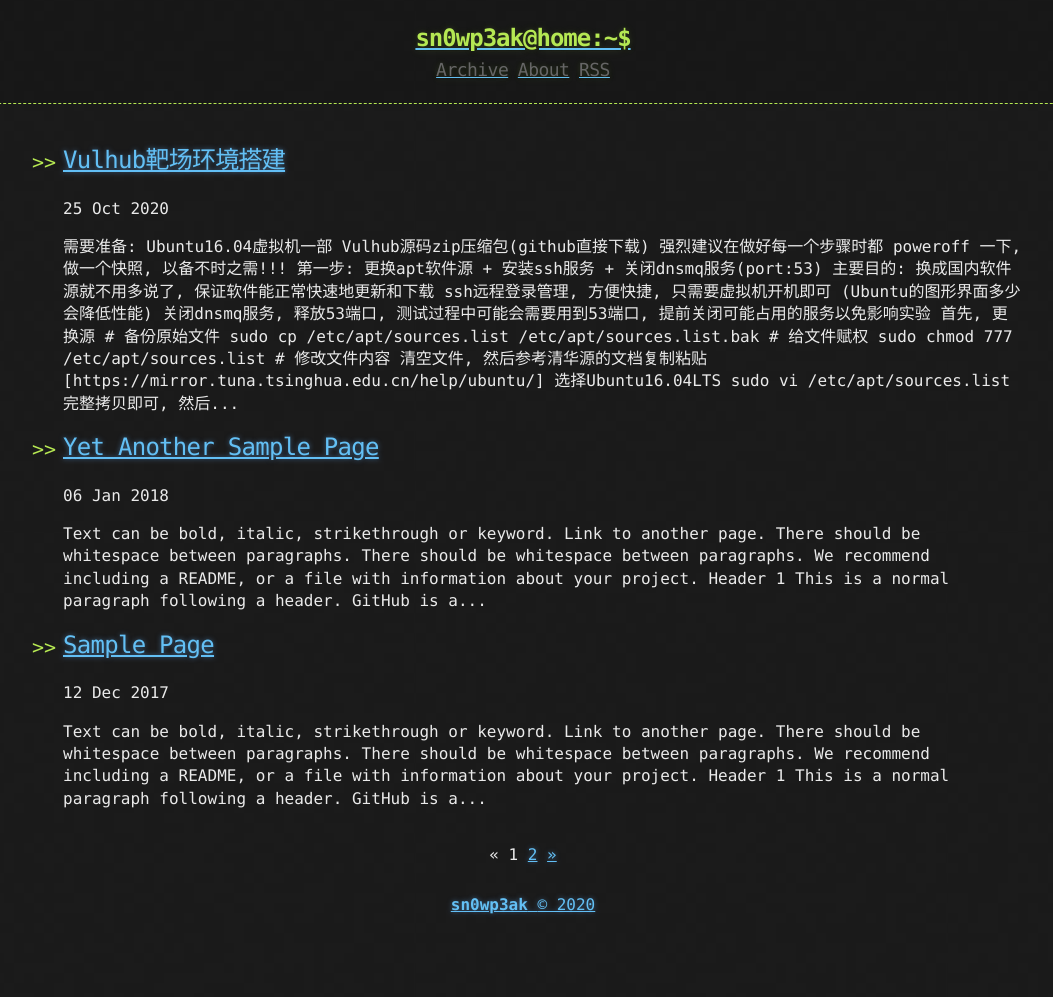
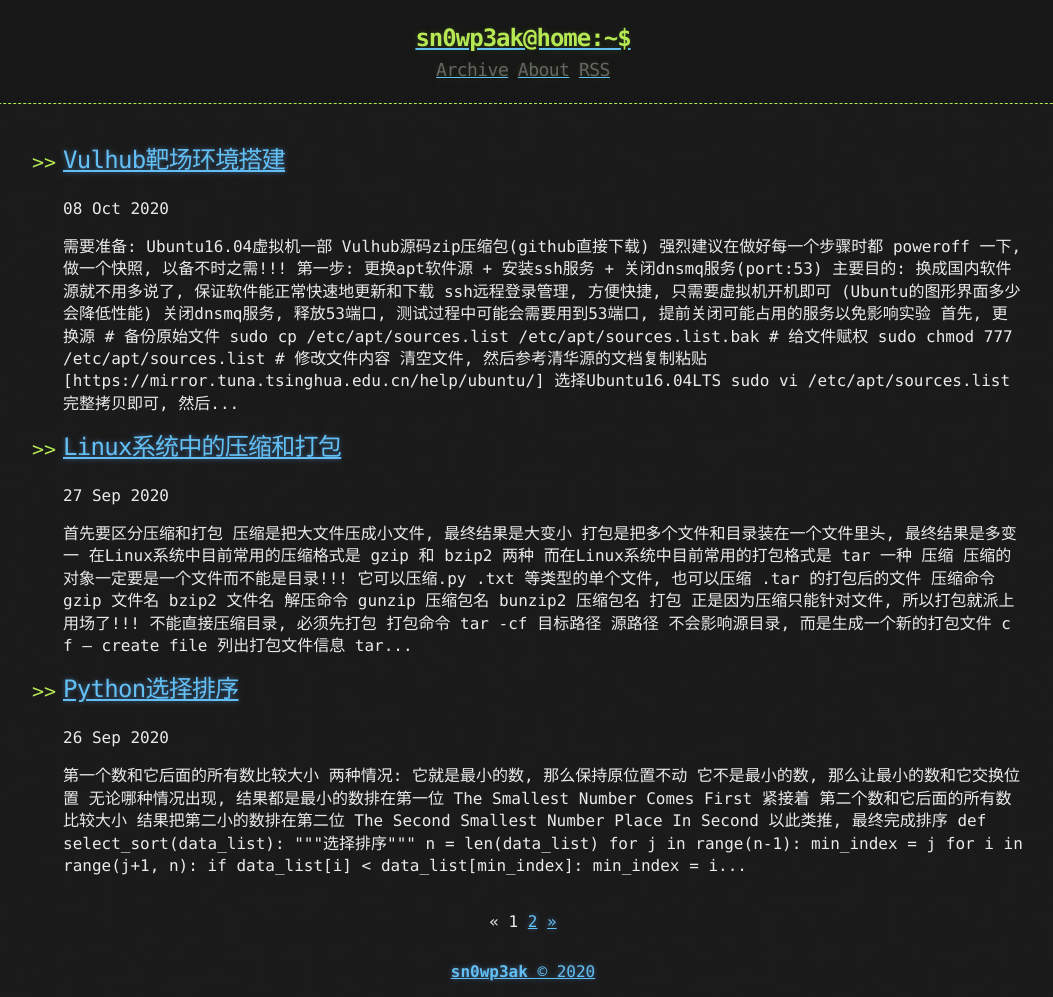
Before and after one commit to sn0wp3ak/sn0wp3ak.github.io, a Jekyll site: the page built from index.html, in a window 1280 px wide. Shown: the whole page, without its empty margins (117-1170 px from the left). Built offline with Jekyll 4.4.1, drawn with Linux system fonts in a browser that asks for light colours; the list of posts is cut into pages by our own code; before the commit the page ends 930 px from its top, so only the background shows below that.

Commit message:
20201029mod

````diff
--- a/_posts/2017-12-10-Another-Sample-Page.md
+++ /dev/null
@@ -1,124 +0,0 @@
----
-title: Another Sample Page
-published: true
----
-
-Text can be **bold**, _italic_, ~~strikethrough~~ or `keyword`.
-
-[Link to another page](another-page).
-
-There should be whitespace between paragraphs.
-
-There should be whitespace between paragraphs. We recommend including a README, or a file with information about your project.
-
-# [](#header-1)Header 1
-
-This is a normal paragraph following a header. GitHub is a code hosting platform for version control and collaboration. It lets you and others work together on projects from anywhere.
-
-## [](#header-2)Header 2
-
-> This is a blockquote following a header.
->
-> When something is important enough, you do it even if the odds are not in your favor.
-
-### [](#header-3)Header 3
-
-```js
-// Javascript code with syntax highlighting.
-var fun = function lang(l) {
-  dateformat.i18n = require('./lang/' + l)
-  return true;
-}
-```
-
-```ruby
-# Ruby code with syntax highlighting
-GitHubPages::Dependencies.gems.each do |gem, version|
-  s.add_dependency(gem, "= #{version}")
-end
-```
-
-#### [](#header-4)Header 4
-
-*   This is an unordered list following a header.
-*   This is an unordered list following a header.
-*   This is an unordered list following a header.
-
-##### [](#header-5)Header 5
-
-1.  This is an ordered list following a header.
-2.  This is an ordered list following a header.
-3.  This is an ordered list following a header.
-
-###### [](#header-6)Header 6
-
-| head1        | head two          | three |
-|:-------------|:------------------|:------|
-| ok           | good swedish fish | nice  |
-| out of stock | good and plenty   | nice  |
-| ok           | good `oreos`      | hmm   |
-| ok           | good `zoute` drop | yumm  |
-
-### There's a horizontal rule below this.
-
-* * *
-
-### Here is an unordered list:
-
-*   Item foo
-*   Item bar
-*   Item baz
-*   Item zip
-
-### And an ordered list:
-
-1.  Item one
-1.  Item two
-1.  Item three
-1.  Item four
-
-### And a nested list:
-
-- level 1 item
-  - level 2 item
-  - level 2 item
-    - level 3 item
-    - level 3 item
-- level 1 item
-  - level 2 item
-  - level 2 item
-  - level 2 item
-- level 1 item
-  - level 2 item
-  - level 2 item
-- level 1 item
-
-### Small image
-
-![](https://assets-cdn.github.com/images/icons/emoji/octocat.png)
-
-### Large image
-
-![](https://guides.github.com/activities/hello-world/branching.png)
-
-
-### Definition lists can be used with HTML syntax.
-
-<dl>
-<dt>Name</dt>
-<dd>Godzilla</dd>
-<dt>Born</dt>
-<dd>1952</dd>
-<dt>Birthplace</dt>
-<dd>Japan</dd>
-<dt>Color</dt>
-<dd>Green</dd>
-</dl>
-
-```
-Long, single-line code blocks should not wrap. They should horizontally scroll if they are too long. This line should be long enough to demonstrate this.
-```
-
-```
-The final element.
-```
--- a/_posts/2017-12-12-Sample-Page.md
+++ /dev/null
@@ -1,124 +0,0 @@
----
-title: Sample Page
-published: true
----
-
-Text can be **bold**, _italic_, ~~strikethrough~~ or `keyword`.
-
-[Link to another page](another-page).
-
-There should be whitespace between paragraphs.
-
-There should be whitespace between paragraphs. We recommend including a README, or a file with information about your project.
-
-# [](#header-1)Header 1
-
-This is a normal paragraph following a header. GitHub is a code hosting platform for version control and collaboration. It lets you and others work together on projects from anywhere.
-
-## [](#header-2)Header 2
-
-> This is a blockquote following a header.
->
-> When something is important enough, you do it even if the odds are not in your favor.
-
-### [](#header-3)Header 3
-
-```js
-// Javascript code with syntax highlighting.
-var fun = function lang(l) {
-  dateformat.i18n = require('./lang/' + l)
-  return true;
-}
-```
-
-```ruby
-# Ruby code with syntax highlighting
-GitHubPages::Dependencies.gems.each do |gem, version|
-  s.add_dependency(gem, "= #{version}")
-end
-```
-
-#### [](#header-4)Header 4
-
-*   This is an unordered list following a header.
-*   This is an unordered list following a header.
-*   This is an unordered list following a header.
-
-##### [](#header-5)Header 5
-
-1.  This is an ordered list following a header.
-2.  This is an ordered list following a header.
-3.  This is an ordered list following a header.
-
-###### [](#header-6)Header 6
-
-| head1        | head two          | three |
-|:-------------|:------------------|:------|
-| ok           | good swedish fish | nice  |
-| out of stock | good and plenty   | nice  |
-| ok           | good `oreos`      | hmm   |
-| ok           | good `zoute` drop | yumm  |
-
-### There's a horizontal rule below this.
-
-* * *
-
-### Here is an unordered list:
-
-*   Item foo
-*   Item bar
-*   Item baz
-*   Item zip
-
-### And an ordered list:
-
-1.  Item one
-1.  Item two
-1.  Item three
-1.  Item four
-
-### And a nested list:
-
-- level 1 item
-  - level 2 item
-  - level 2 item
-    - level 3 item
-    - level 3 item
-- level 1 item
-  - level 2 item
-  - level 2 item
-  - level 2 item
-- level 1 item
-  - level 2 item
-  - level 2 item
-- level 1 item
-
-### Small image
-
-![](https://assets-cdn.github.com/images/icons/emoji/octocat.png)
-
-### Large image
-
-![](https://guides.github.com/activities/hello-world/branching.png)
-
-
-### Definition lists can be used with HTML syntax.
-
-<dl>
-<dt>Name</dt>
-<dd>Godzilla</dd>
-<dt>Born</dt>
-<dd>1952</dd>
-<dt>Birthplace</dt>
-<dd>Japan</dd>
-<dt>Color</dt>
-<dd>Green</dd>
-</dl>
-
-```
-Long, single-line code blocks should not wrap. They should horizontally scroll if they are too long. This line should be long enough to demonstrate this.
-```
-
-```
-The final element.
-```
--- a/_posts/2018-01-06-Yet-Another-Sample-Page.md
+++ /dev/null
@@ -1,124 +0,0 @@
----
-title: Yet Another Sample Page
-published: true
----
-
-Text can be **bold**, _italic_, ~~strikethrough~~ or `keyword`.
-
-[Link to another page](another-page).
-
-There should be whitespace between paragraphs.
-
-There should be whitespace between paragraphs. We recommend including a README, or a file with information about your project.
-
-# [](#header-1)Header 1
-
-This is a normal paragraph following a header. GitHub is a code hosting platform for version control and collaboration. It lets you and others work together on projects from anywhere.
-
-## [](#header-2)Header 2
-
-> This is a blockquote following a header.
->
-> When something is important enough, you do it even if the odds are not in your favor.
-
-### [](#header-3)Header 3
-
-```js
-// Javascript code with syntax highlighting.
-var fun = function lang(l) {
-  dateformat.i18n = require('./lang/' + l)
-  return true;
-}
-```
-
-```ruby
-# Ruby code with syntax highlighting
-GitHubPages::Dependencies.gems.each do |gem, version|
-  s.add_dependency(gem, "= #{version}")
-end
-```
-
-#### [](#header-4)Header 4
-
-*   This is an unordered list following a header.
-*   This is an unordered list following a header.
-*   This is an unordered list following a header.
-
-##### [](#header-5)Header 5
-
-1.  This is an ordered list following a header.
-2.  This is an ordered list following a header.
-3.  This is an ordered list following a header.
-
-###### [](#header-6)Header 6
-
-| head1        | head two          | three |
-|:-------------|:------------------|:------|
-| ok           | good swedish fish | nice  |
-| out of stock | good and plenty   | nice  |
-| ok           | good `oreos`      | hmm   |
-| ok           | good `zoute` drop | yumm  |
-
-### There's a horizontal rule below this.
-
-* * *
-
-### Here is an unordered list:
-
-*   Item foo
-*   Item bar
-*   Item baz
-*   Item zip
-
-### And an ordered list:
-
-1.  Item one
-1.  Item two
-1.  Item three
-1.  Item four
-
-### And a nested list:
-
-- level 1 item
-  - level 2 item
-  - level 2 item
-    - level 3 item
-    - level 3 item
-- level 1 item
-  - level 2 item
-  - level 2 item
-  - level 2 item
-- level 1 item
-  - level 2 item
-  - level 2 item
-- level 1 item
-
-### Small image
-
-![](https://assets-cdn.github.com/images/icons/emoji/octocat.png)
-
-### Large image
-
-![](https://guides.github.com/activities/hello-world/branching.png)
-
-
-### Definition lists can be used with HTML syntax.
-
-<dl>
-<dt>Name</dt>
-<dd>Godzilla</dd>
-<dt>Born</dt>
-<dd>1952</dd>
-<dt>Birthplace</dt>
-<dd>Japan</dd>
-<dt>Color</dt>
-<dd>Green</dd>
-</dl>
-
-```
-Long, single-line code blocks should not wrap. They should horizontally scroll if they are too long. This line should be long enough to demonstrate this.
-```
-
-```
-The final element.
-```
--- /dev/null
+++ b/_posts/2020-09-26-Python选择排序.md
@@ -0,0 +1,41 @@
+---
+title: Python选择排序
+date: 2020-09-26
+categories:
+- Algorithm
+tags:
+- Sorting
+---
+第一个数和它后面的所有数比较大小<br>
+
+>两种情况:
+>1. 它就是最小的数, 那么保持原位置不动
+>2. 它不是最小的数, 那么让最小的数和它交换位置
+
+无论哪种情况出现, 结果都是最小的数排在第一位 <br>
+`The Smallest Number Comes First`<br>
+紧接着<br>
+第二个数和它后面的所有数比较大小<br>
+结果把第二小的数排在第二位 <br>
+`The Second Smallest Number Place In Second`<br>
+以此类推, 最终完成排序
+
+```python
+def select_sort(data_list):
+    """选择排序"""
+    n = len(data_list)
+    for j in range(n-1):
+        min_index = j
+        for i in range(j+1, n):
+            if data_list[i] < data_list[min_index]:
+                min_index = i
+        if j != min_index:
+            data_list[j], data_list[min_index] = data_list[min_index], data_list[j]
+
+
+if __name__ == '__main__':
+    li = [54, 26, 93, 17, 77, 31, 44, 55, 20, 13]
+    print(li)
+    select_sort(li)
+    print(li)
+```
--- /dev/null
+++ b/_posts/2020-09-27-Linux系统中的压缩和打包.md
@@ -0,0 +1,75 @@
+---
+title: Linux系统中的压缩和打包
+date: 2020-09-27
+categories:
+- Linux
+tags:
+- Command
+---
+#### 首先要区分压缩和打包
+* 压缩是把大文件压成小文件, 最终结果是大变小
+* 打包是把多个文件和目录装在一个文件里头, 最终结果是多变一
+
+>在Linux系统中目前常用的压缩格式是 gzip 和 bzip2 两种
+>而在Linux系统中目前常用的打包格式是 tar 一种
+
+#### 压缩
+压缩的对象一定要是一个**文件**而不能是目录!!!<br>
+它可以压缩`.py` `.txt` 等类型的单个文件, 也可以压缩 `.tar` 的打包后的文件<br>
+
+*压缩命令*<br>
+`gzip 文件名`<br>
+
+`bzip2 文件名`  <br>
+
+*解压命令*<br>
+`gunzip 压缩包名`<br>
+
+`bunzip2 压缩包名` <br>
+
+#### 打包
+正是因为压缩只能针对文件, 所以打包就派上用场了!!!<br>
+不能直接压缩目录, 必须先打包<br>
+
+*打包命令*<br>
+`tar -cf 目标路径 源路径`     不会影响源目录, 而是生成一个新的打包文件<br>
+
+c f -- create file <br>
+
+*列出打包文件信息*<br>
+`tar -tvf 打包文件名`     查看打包文件中的所有文件信息<br>
+
+t v f -- list verbose file <br>
+
+*拆包命令* <br>
+`tar -xf 打包文件`     在当前路径下拆包 <br>
+
+`tar -xf 打包文件 -C 指定路径`     在指定的路径下拆包 <br>
+
+x f -- extract file <br>
+C -- change to directory <br>
+
+#### 压缩目录(多文件)
+>两种方式
+>1. 先打包后压缩
+>2. 打包的同时压缩
+
+*先打包后压缩*<br>
+命令分两步 先做tar命令打包目录 再做gzip/bzip2压缩命令压缩打包文件<br>
+
+*先解压后拆包*<br>
+逆过程则相反 先做gunzip或者bunzip2解压 再做tar命令拆包<br>
+
+*打包的同时压缩*<br>
+`tar -zcf 目标路径  源路径`     tar打包后, 用gzip格式压缩打包文件<br>
+
+`tar -jcf 目标路径  源路径 `     tar打包后, 用bzip2格式压缩打包文件<br>
+
+加 `-v`  查看信息<br>
+
+*解压缩同时拆包*<br>
+`tar -zxf 压缩文件 -C 指定路径`    用gzip格式解压缩, 在指定路径下拆包<br>
+
+`tar -jxf 压缩文件 -C 指定路径`    用bzip2格式解压缩, 在指定路径下拆包<br>
+
+加 `-v`  查看信息<br>
--- a/_posts/2020-10-25-Vulhub靶场环境搭建.md
+++ b/_posts/2020-10-08-Vulhub靶场环境搭建.md
@@ -1,6 +1,6 @@
 ---
 title: Vulhub靶场环境搭建
-date: 2020-10-25
+date: 2020-10-08
 categories:
 - PenTest
 tags:
````
Also changed, not shown: _posts/2017-12-11-One-More-Sample-Page.md (deleted, +0 -124 lines), _posts/2020-09-26-Python冒泡排序.md (added, +46 -0 lines).
